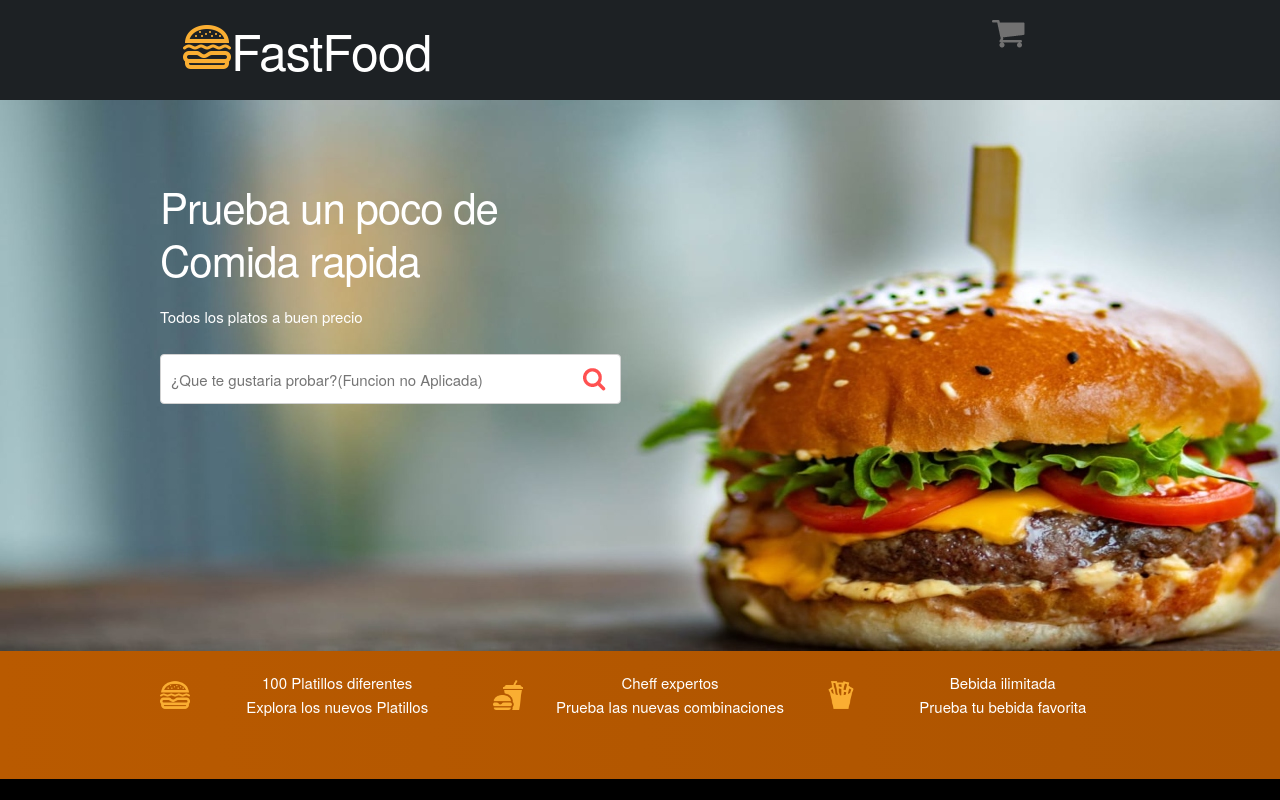
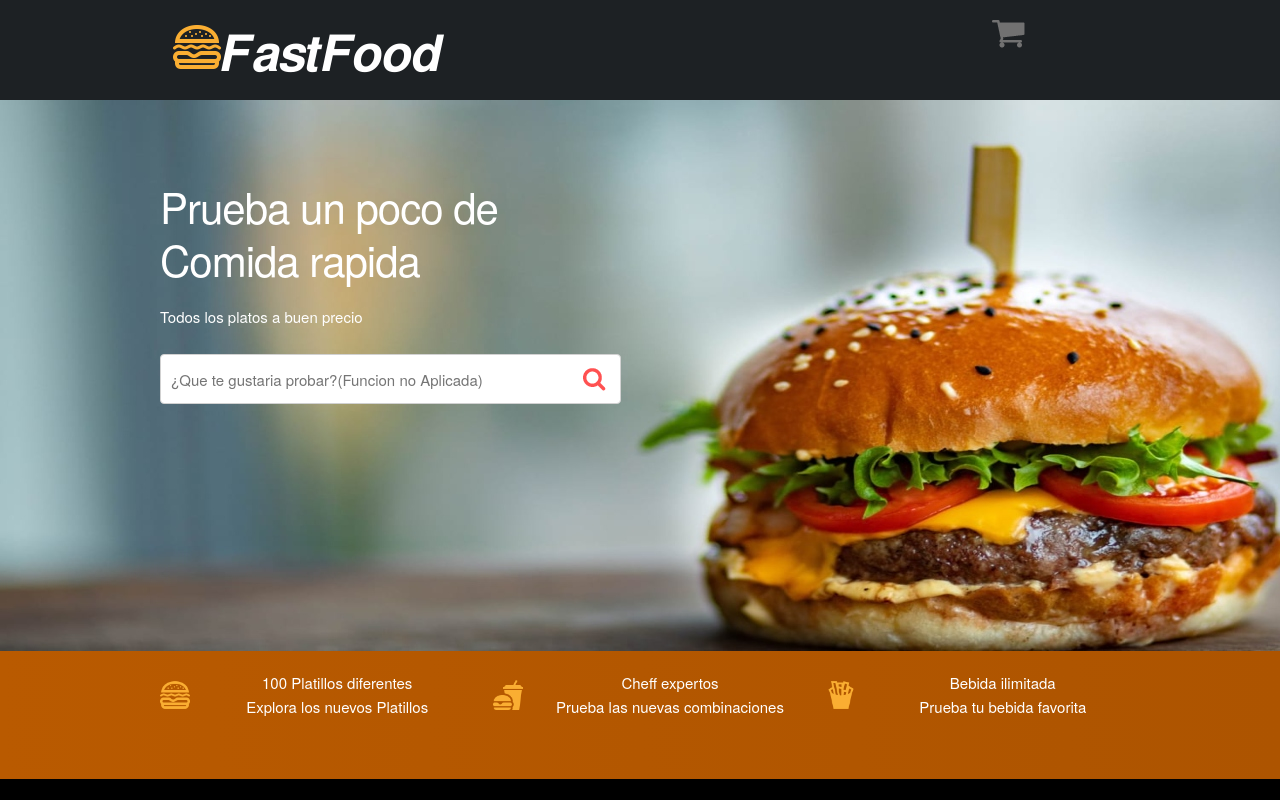
Before and after one commit to ZomBoyHTML/Fast-Food-Chillan, a plain HTML site: page index.html in a window 1280 px wide. Shown: the top 800 px of the page. Drawn offline with Linux system fonts and the light colour scheme.

Commit message:
Update index.html

```diff
--- a/index.html
+++ b/index.html
@@ -17,7 +17,7 @@
         <div class="container">
             <div class="row">
                 <div class="four columns">
-                    <h1><img src="img/logo.png" alt="">FastFood</h1>
+                    <h1><img src="img/logo.png" alt="">𝑭𝒂𝒔𝒕𝑭𝒐𝒐𝒅</h1>
                 </div>
                 <div class="two columns u-pull-right">
                     <ul>
```
